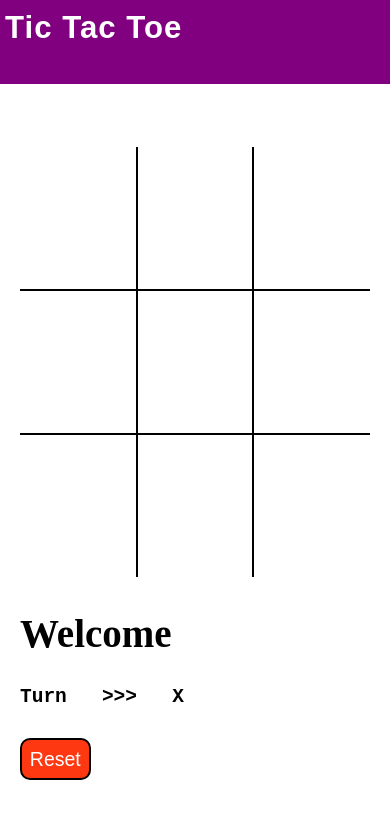
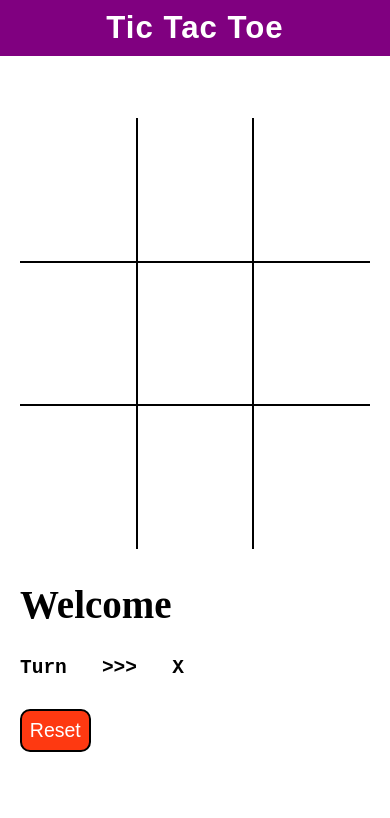
Before and after one commit to Dev-garg/tic-tac-toe, a plain HTML site: page index.html in a window 390 px wide. Drawn offline with Linux system fonts and the light colour scheme.

Commit message:
Update responsive.css

```diff
--- a/responsive.css
+++ b/responsive.css
@@ -155,7 +155,9 @@
   body{overflow:none;}
   #nav {
     font-size: 8vw;
-    height:10vh;
+    display:flex;
+    justify-content:center;
+    align-items:center;
   }
 #main{
   width: 100%;
```
